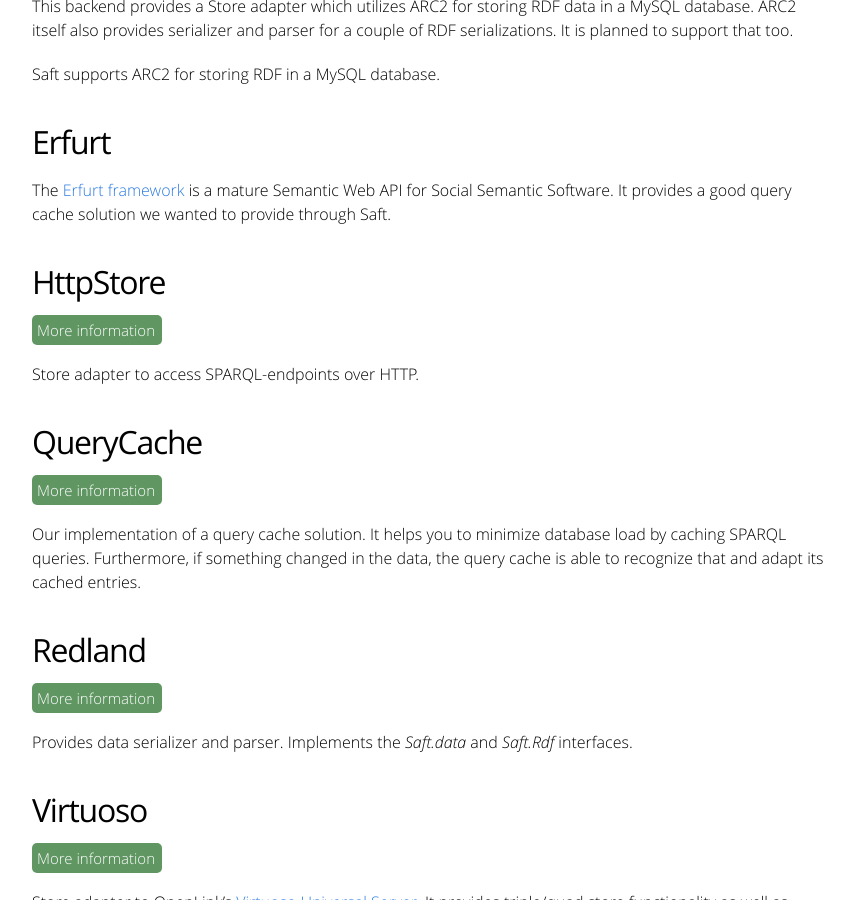
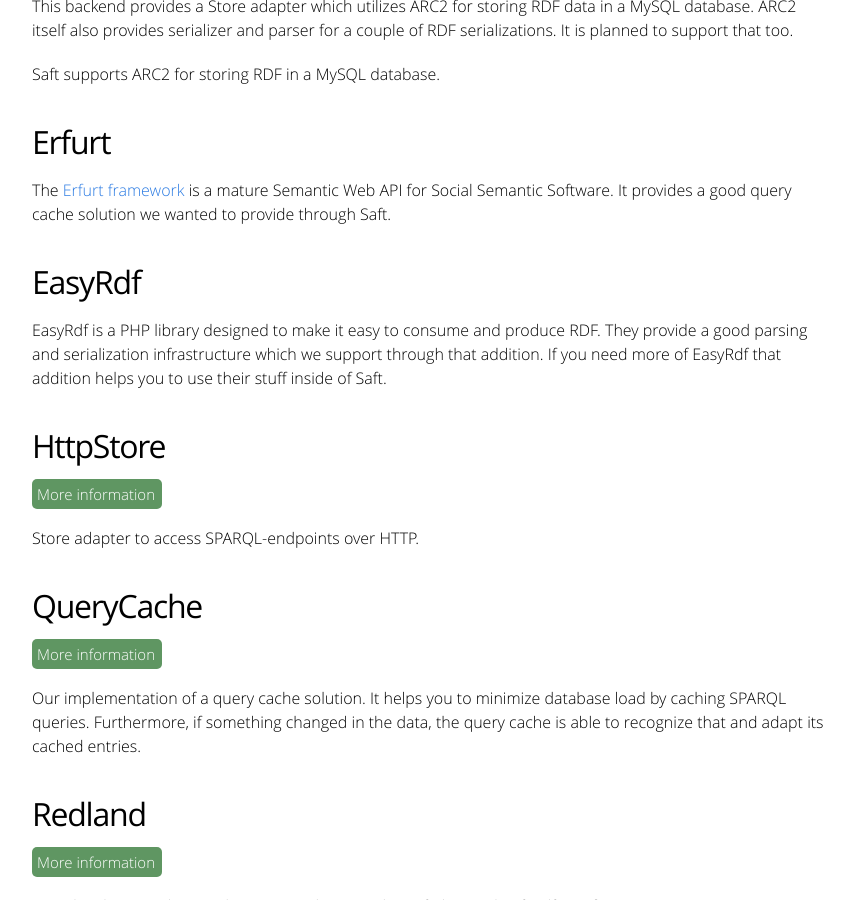
Before and after one commit to SaftIng/safting.github.io, a Jekyll site: the page built from doc/phpframework/addition.md, in a window 1280 px wide and 900 px high, scrolled down 440 px. Shown: the whole window, without its empty margins (208-1062 px from the left). Built offline with Jekyll 4.4.1, drawn with Linux system fonts in a browser that asks for light colours.

Commit message:
Update addition.md

```diff
--- a/doc/phpframework/addition.md
+++ b/doc/phpframework/addition.md
@@ -18,6 +18,10 @@ Saft supports ARC2 for storing RDF in a MySQL database.
 ## Erfurt
 
 The [Erfurt framework](https://github.com/AKSW/Erfurt) is a mature Semantic Web API for Social Semantic Software. It provides a good query cache solution we wanted to provide through Saft.
+
+## EasyRdf
+
+EasyRdf is a PHP library designed to make it easy to consume and produce RDF. They provide a good parsing and serialization infrastructure which we support through that addition. If you need more of EasyRdf that addition helps you to use their stuff inside of Saft.
 
 ## HttpStore
 
```
